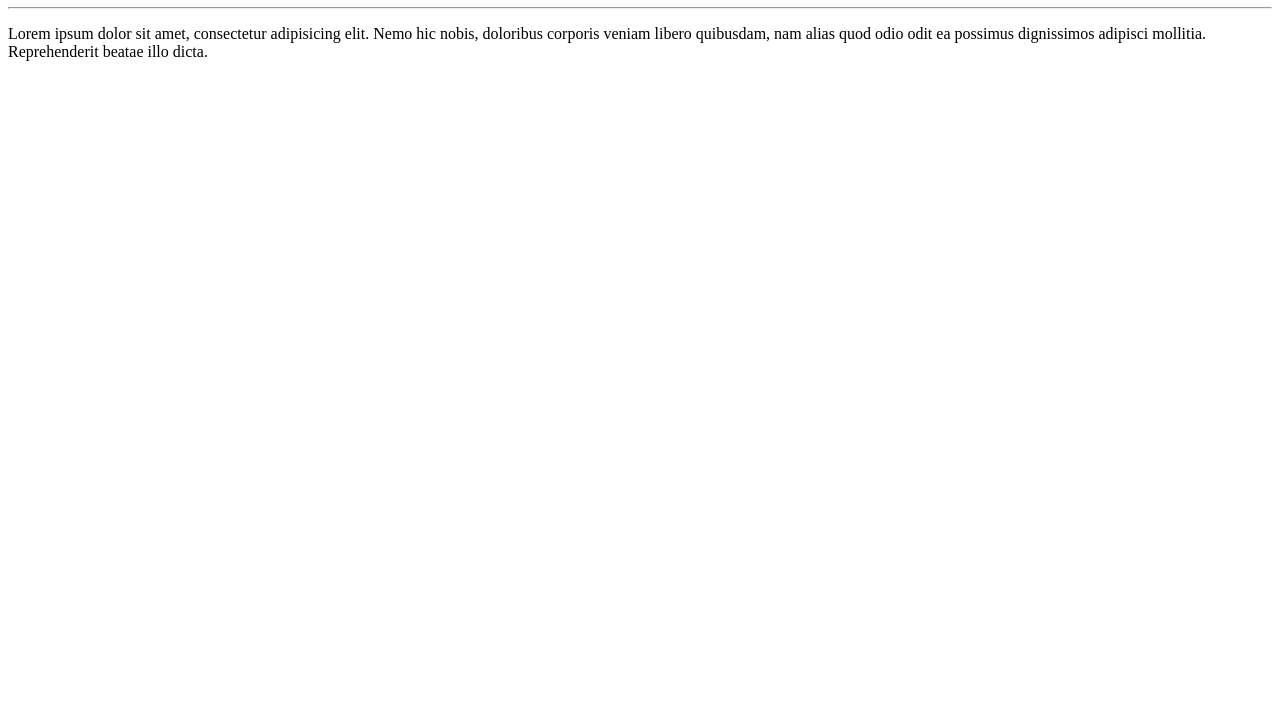
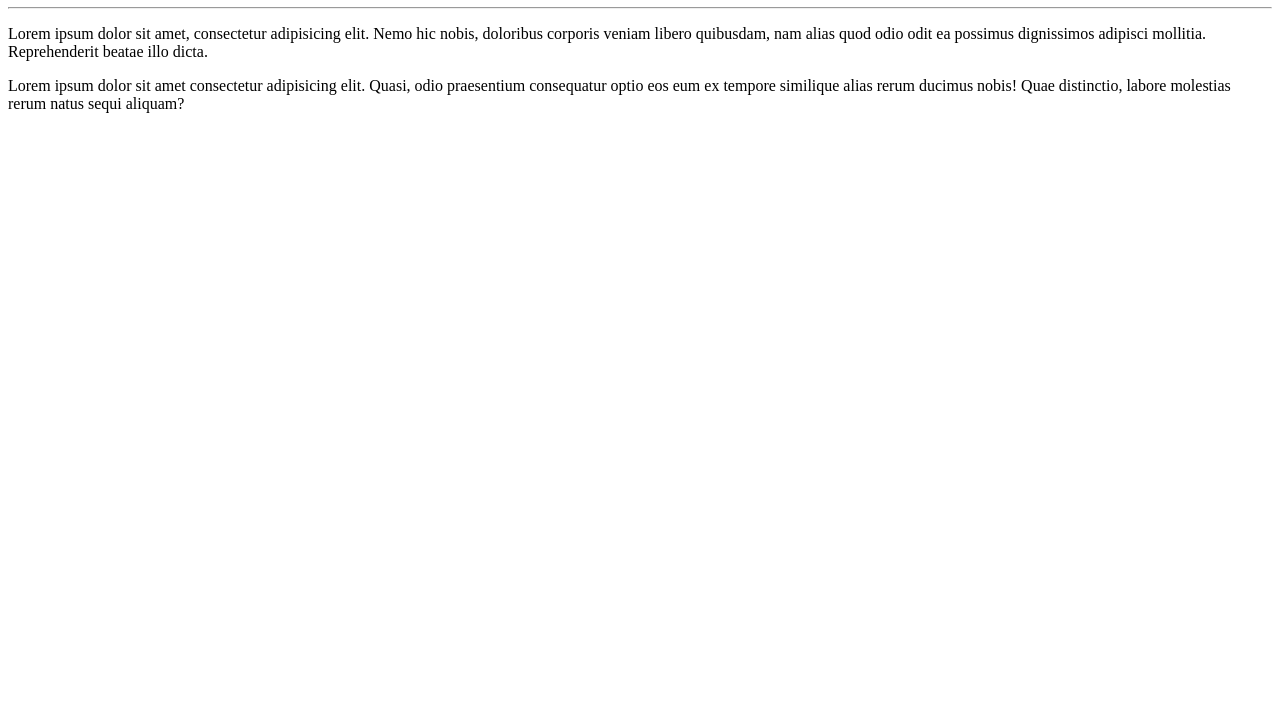
Before and after one commit to victoriafe-sa/OlaMundo, a plain HTML site: page site-exemplo/index.html in a window 1280 px wide. Shown: the part 73-800 px from the top of the page. Drawn offline with Linux system fonts and the light colour scheme.

Commit message:
Adicionei um paragrafo

```diff
--- a/site-exemplo/index.html
+++ b/site-exemplo/index.html
@@ -9,5 +9,6 @@
     <h1>Olá,Mundo</h1>
     <hr>
     <p>Lorem ipsum dolor sit amet, consectetur adipisicing elit. Nemo hic nobis, doloribus corporis veniam libero quibusdam, nam alias quod odio odit ea possimus dignissimos adipisci mollitia. Reprehenderit beatae illo dicta.</p>
+    <p>Lorem ipsum dolor sit amet consectetur adipisicing elit. Quasi, odio praesentium consequatur optio eos eum ex tempore similique alias rerum ducimus nobis! Quae distinctio, labore molestias rerum natus sequi aliquam?</p>
 </body>
 </html>
```
